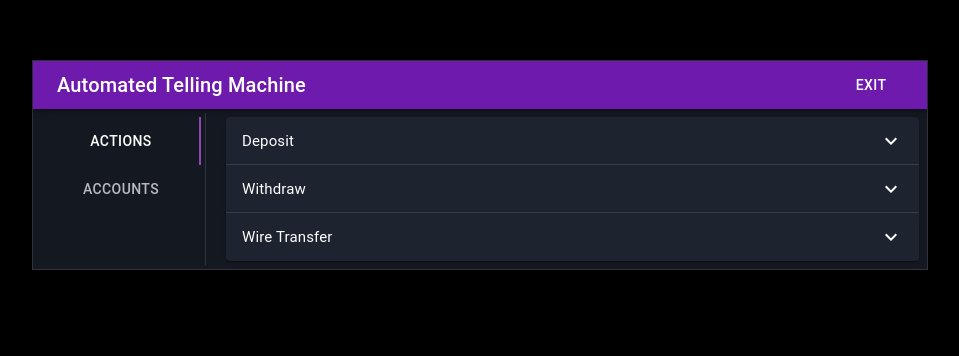
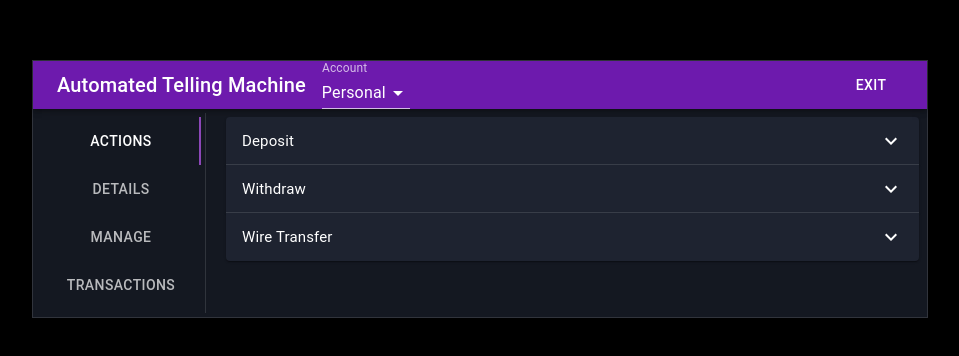
Before and after one commit to davidjyee/atm-react-ui, a React (Create React App) app: page /#/actions in a window 1280 px wide. Shown: the part 132-488 px from the top of the page, without its empty margins (160-1119 px from the left). Built offline with nearby package versions, Linux system fonts and the light colour scheme.

Commit message:
Changed layout a bit in prep

```diff
--- a/src/components/Layout.tsx
+++ b/src/components/Layout.tsx
@@ -1,4 +1,4 @@
-import React from 'react';
+import React, { MouseEvent } from 'react';
 
 import { IStoreState, ThunkDispatch } from '../store';
 import { useSelector, useDispatch } from 'react-redux';
@@ -11,11 +11,37 @@ import {
   Toolbar,
   Typography,
   Button,
+  FormControl,
+  InputLabel,
+  Select,
+  MenuItem,
 } from '@material-ui/core';
 import { makeStyles, Theme } from '@material-ui/core/styles';
 import Navigation from './Navigation';
 
 import { showUI } from '../actions';
+
+interface SelectAccountProps {
+  className: string;
+}
+
+function SelectAccount(props: SelectAccountProps) {
+  return (
+    <div className={props.className}>
+      <FormControl variant="standard">
+        <InputLabel id="demo-simple-select-filled-label">Account</InputLabel>
+        <Select
+          labelId="demo-simple-select-filled-label"
+          id="demo-simple-select-filled"
+          value={'Personal'}
+          onChange={() => {}}
+        >
+          <MenuItem value={'Personal'}>Personal</MenuItem>
+        </Select>
+      </FormControl>
+    </div>
+  );
+}
 
 interface LayoutProps {
   children: any;
@@ -28,6 +54,9 @@ const useStyles = makeStyles((theme: Theme) => ({
     border: `1px solid ${theme.palette.divider}`,
   },
   title: {
+    marginRight: theme.spacing(2),
+  },
+  accountSelect: {
     flexGrow: 1,
   },
   navigation: {
@@ -46,7 +75,14 @@ export default function Layout(props: LayoutProps) {
   const show = useSelector((state: IStoreState) => state.messages.show);
 
   return (
-    <ClickAwayListener onClickAway={() => dispatch(showUI(false))}>
+    <ClickAwayListener
+      onClickAway={(event: MouseEvent<Document>) => {
+        console.log(event.button);
+        if (event.button === 2) {
+          dispatch(showUI(false));
+        }
+      }}
+    >
       <Fade in={show} timeout={400}>
         <div className={classes.root}>
           <AppBar position="relative">
@@ -54,6 +90,7 @@ export default function Layout(props: LayoutProps) {
               <Typography variant="h6" className={classes.title} noWrap>
                 Automated Telling Machine
               </Typography>
+              <SelectAccount className={classes.accountSelect} />
               <Button onClick={() => dispatch(showUI(false))} color="inherit">
                 Exit
               </Button>
--- a/src/components/Navigation.tsx
+++ b/src/components/Navigation.tsx
@@ -19,7 +19,9 @@ export default function Navigation() {
       }}
     >
       <Tab label="Actions" value="/actions" />
-      <Tab label="Accounts" value="/accounts" />
+      <Tab label="Details" value="/details" />
+      <Tab label="Manage" value="/manage" />
+      <Tab label="Transactions" value="/transactions" />
     </Tabs>
   );
 }
--- a/src/components/pages/MainRouter.tsx
+++ b/src/components/pages/MainRouter.tsx
@@ -8,7 +8,9 @@ export default function MainRouter() {
       <Route path="/actions">
         <ActionsPage />
       </Route>
-      <Route path="/accounts">Test</Route>
+      <Route path="/details">Test</Route>
+      <Route path="/manage">Test</Route>
+      <Route path="/transactions">Test</Route>
       <Route path="/">
         <Redirect to="/actions" />
       </Route>
```
Also changed, not shown: src/components/pages/ActionsPage.tsx (+18 -12 lines).
